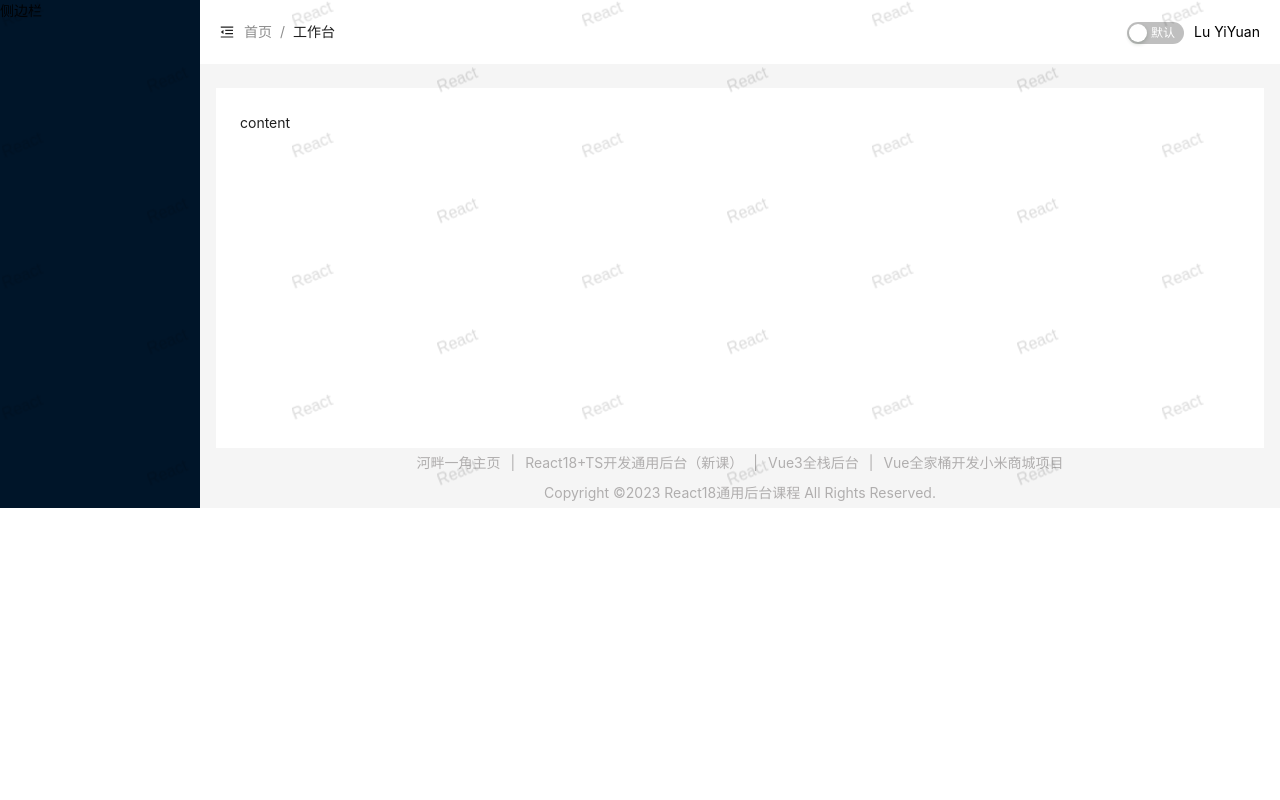
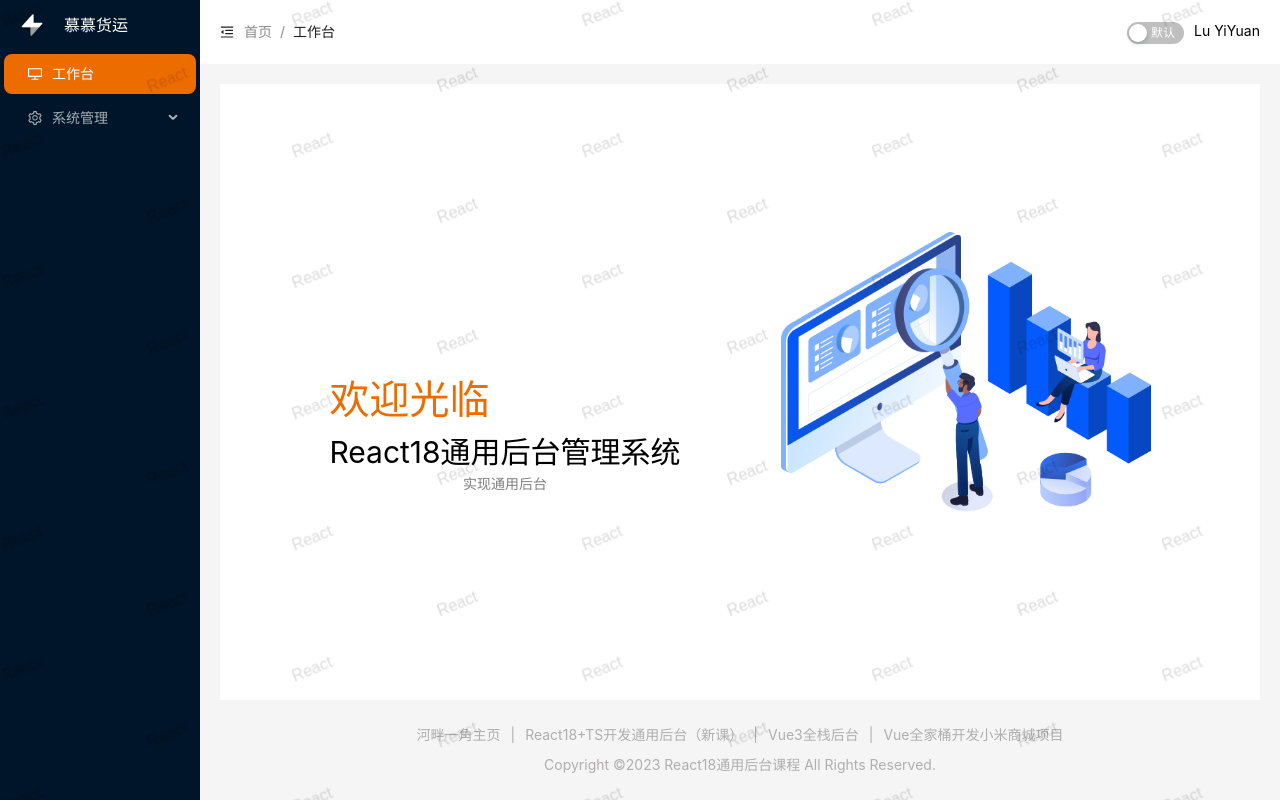
Before and after one commit to sebastiankennedy/learning-react-again, a React (Vite) app: page /welcome in a window 1280 px wide. Built offline with nearby package versions, Linux system fonts and the light colour scheme.

Commit message:
chapter: 8.6 欢迎首页静态布局实现

```diff
--- a/src/components/NavFooter/index.module.less
+++ b/src/components/NavFooter/index.module.less
@@ -3,6 +3,7 @@
   line-height: 30px;
   color: #b0aeae;
   font-size: 14px;
+  margin-top: 20px;
   :global(a) {
     color: #b0aeae;
     &:hover {
--- /dev/null
+++ b/src/components/SideMenu/index.module.less
@@ -0,0 +1,16 @@
+.logo {
+  display: flex;
+  align-items: center;
+  font-size: 16px;
+  color: white;
+  line-height: 50px;
+  height: 50px;
+  cursor: pointer;
+}
+
+.img {
+  width: 32px;
+  height: 32px;
+  margin: 0 16px;
+  cursor: pointer;
+}
--- /dev/null
+++ b/src/components/SideMenu/index.tsx
@@ -0,0 +1,42 @@
+import {Menu} from 'antd'
+import {DesktopOutlined, SettingOutlined, TeamOutlined} from '@ant-design/icons'
+import styles from './index.module.less'
+import {useNavigate} from 'react-router-dom'
+import Logo from '@/assets/logo.png'
+
+const SideMenu = () => {
+  const navigate = useNavigate()
+  const items = [
+    {
+      label: '工作台',
+      key: '1',
+      icon: <DesktopOutlined/>
+    },
+    {
+      label: '系统管理',
+      key: '2',
+      icon: <SettingOutlined/>,
+      children: [
+        {
+          label: '用户管理',
+          key: '3',
+          icon: <TeamOutlined/>
+        }
+      ]
+    }
+  ]
+  const handleClickLogo = () => {
+    navigate('/welcome')
+  }
+
+  return (
+    <div>
+      <div className={styles.logo} onClick={handleClickLogo}>
+        <img src={Logo} className={styles.img}/>
+        <span>慕慕货运</span>
+      </div>
+      <Menu defaultSelectedKeys={['1']} mode='inline' theme='dark' items={items}/>
+    </div>
+  )
+}
+export default SideMenu
--- /dev/null
+++ b/src/layout/index.module.less
@@ -0,0 +1,8 @@
+.content {
+  height: calc(100vh - 64px);
+  padding: 20px;
+  overflow: auto;
+}
+.wrapper{
+
+}
--- a/src/layout/index.tsx
+++ b/src/layout/index.tsx
@@ -1,65 +1,29 @@
 import React, {useEffect} from 'react'
 import {UploadOutlined, UserOutlined, VideoCameraOutlined} from '@ant-design/icons'
-import {Layout, Menu, theme, Watermark} from 'antd'
+import {Layout, theme, Watermark} from 'antd'
 import NavHeader from "@/components/NavHeader";
 import NavFooter from "@/components/NavFooter";
+import SideMenu from "@/components//SideMenu";
+import {Outlet} from "react-router-dom";
+import styles from './index.module.less'
 
 const {Header, Content, Footer, Sider} = Layout
 
 const App: React.FC = () => {
-  const {
-    token: {colorBgContainer}
-  } = theme.useToken()
-
-  // 防止删除水印实现原理
-  useEffect(() => {
-    const targetNode = document.getElementById('content') as HTMLDivElement
-    const observer = new MutationObserver(function (mutationsList, observer) {
-      console.log(mutationsList, observer)
-      console.log('发生变化了。。。。')
-      observer.disconnect()
-      for (const mutation of mutationsList) {
-        if (mutation.type === 'childList') {
-          const span = document.createElement('span')
-          span.innerText = 'Hello React'
-          targetNode.appendChild(span)
-          observer.observe(targetNode, config)
-        }
-      }
-    })
-    const config = {
-      attributes: true,
-      childList: true,
-      subtree: true
-    }
-    observer.observe(targetNode, config)
-  }, [])
-
   return (
     <Watermark content="React">
       <Layout>
-        <Sider
-          breakpoint='lg'
-          collapsedWidth='0'
-          onBreakpoint={broken => {
-            console.log(broken)
-          }}
-          onCollapse={(collapsed, type) => {
-            console.log(collapsed, type)
-          }}
-        >
-          侧边栏
+        <Sider>
+          <SideMenu/>
         </Sider>
         <Layout>
-          <Header style={{padding: 0, background: colorBgContainer}}>
-            <NavHeader />
-          </Header>
-          <Content style={{margin: '24px 16px 0'}}>
-            <div style={{padding: 24, minHeight: 360, background: colorBgContainer}} id='content'>
-              <span>content</span>
+          <NavHeader/>
+          <Content className={styles.content}>
+            <div className={styles.wrapper}>
+              <Outlet></Outlet>
             </div>
+            <NavFooter/>
           </Content>
-          <NavFooter />
         </Layout>
       </Layout>
     </Watermark>
--- a/src/router/index.tsx
+++ b/src/router/index.tsx
@@ -3,7 +3,7 @@
 import Error404 from '@/views/404'
 import Login from '@/views/login/Login'
 import Layout from "@/layout"
-import Welcome from "@/views/Welcome";
+import Index from "@/views/welcome";
 
 const router = [
   {
@@ -31,7 +31,7 @@
     children: [
       {
         path: '/welcome',
-        element: <Welcome />
+        element: <Index />
       }
     ]
   }
--- a/src/utils/index.ts
+++ b/src/utils/index.ts
@@ -21,7 +21,7 @@
 }
 
 // 格式化日期
-export const fomratDate = (date?: Date, rule?: string) => {
+export const formatDate = (date?: Date, rule?: string) => {
   let curDate = new Date()
   if (date) curDate = date
 
--- a/src/utils/request.ts
+++ b/src/utils/request.ts
@@ -12,15 +12,16 @@
   baseURL: import.meta.env.VITE_BASE_API,
   timeout: 8000,
   timeoutErrorMessage: '请求超时，请稍后再试',
-  withCredentials: true
+  withCredentials: true,
+  headers: {
+    icode: '48136EB0007558FB'
+  }
 })
 
 // 请求拦截器
 instance.interceptors.request.use(
   config => {
-    if (config.showLoading) {
-      showLoading()
-    }
+    if (config.showLoading) showLoading()
 
     const token = storage.get('token')
     if (token) {
@@ -33,7 +34,6 @@
       config.baseURL = env.baseApi
     }
 
-    config.headers.icode = '48136EB0007558FB'
     return {
       ...config
     }
@@ -77,7 +77,8 @@
 }
 export default {
   get<T>(url: string, params?: object, options: CustomConfig = { showLoading:true, showError: true }): Promise<T> {
-    return instance.get(url, { params, ...options })
+    return instance.get(url,
+      )
   },
   post<T>(url: string, params?: object, options: CustomConfig = { showLoading: true, showError: true}): Promise<T> {
     return instance.post(url, params)
--- a/src/views/Welcome.tsx
+++ /dev/null
@@ -1,41 +0,0 @@
-import { Button, Spin } from 'antd'
-import request from '@/utils/request'
-import storage from '@/utils/storage'
-import { formatMoney, toLocalDate, fomratDate } from '@/utils'
-export default function Welcome() {
-  const handleClick = () => {
-    console.log(formatMoney('1231243534.58'))
-    console.log(toLocalDate(new Date(), 'yyyy-MM-dd'))
-    console.log(fomratDate())
-  }
-  const handleStorage = (type: number) => {
-    if (type === 1) {
-      storage.set('age', 30)
-      storage.set('user', { name: 'jack', gender: '1' })
-    }
-    if (type === 2) {
-      console.log(storage.get('age'))
-      console.log(storage.get('user'))
-    }
-    if (type === 3) {
-      storage.remove('age')
-    }
-    if (type === 4) {
-      storage.clear()
-    }
-  }
-  return (
-    <div className='welcome'>
-      <Spin tip='加载中...'>
-        <p>Welcome</p>
-      </Spin>
-      <p>
-        <Button onClick={handleClick}>点击事件</Button>
-        <Button onClick={() => handleStorage(1)}>写入值</Button>
-        <Button onClick={() => handleStorage(2)}>读取值</Button>
-        <Button onClick={() => handleStorage(3)}>删除值</Button>
-        <Button onClick={() => handleStorage(4)}>清空所有</Button>
-      </p>
-    </div>
-  )
-}
--- /dev/null
+++ b/src/views/welcome/index.module.less
@@ -0,0 +1,35 @@
+.welcome {
+  display: flex;
+  justify-content: center;
+  align-items: center;
+  background: #ffffff;
+  height: calc(100vh - 184px);
+}
+
+.content {
+  position: relative;
+  bottom: -40px;
+  .subTitle {
+    font-size: 30px;
+    line-height: 42px;
+    color: #000;
+  }
+  .title {
+    font-size: 40px;
+    line-height: 62px;
+    color: #ed6c00;
+  }
+  .desc {
+    text-align: center;
+    font-size: 14px;
+    color: gray;
+  }
+}
+
+.img {
+  background: url("../../assets/welcome-bg.png") no-repeat;
+  background-size: contain;
+  width: 370px;
+  height: 320px;
+  margin-left: 100px;
+}
--- /dev/null
+++ b/src/views/welcome/index.tsx
@@ -0,0 +1,13 @@
+import styles from './index.module.less'
+export default function Welcome() {
+  return (
+    <div className={styles.welcome}>
+      <div className={styles.content}>
+        <div className={styles.title}>欢迎光临</div>
+        <div className={styles.subTitle}>React18通用后台管理系统</div>
+        <div className={styles.desc}> 实现通用后台</div>
+      </div>
+      <div className={styles.img}></div>
+    </div>
+  )
+}
```
Also changed, not shown: src/assets/logo.png (added), src/assets/welcome-bg.png (added).
